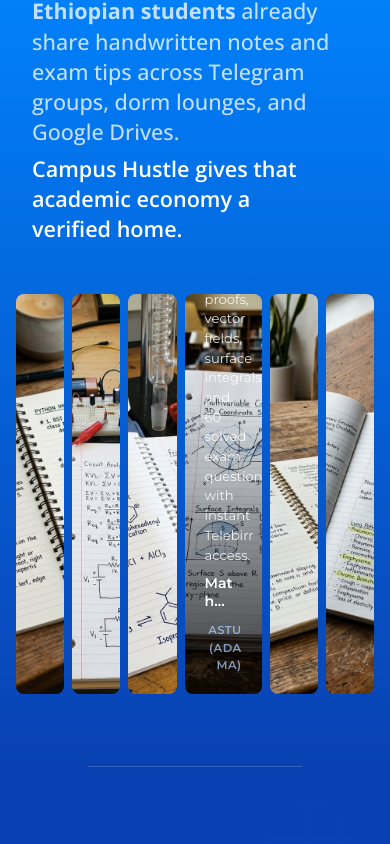
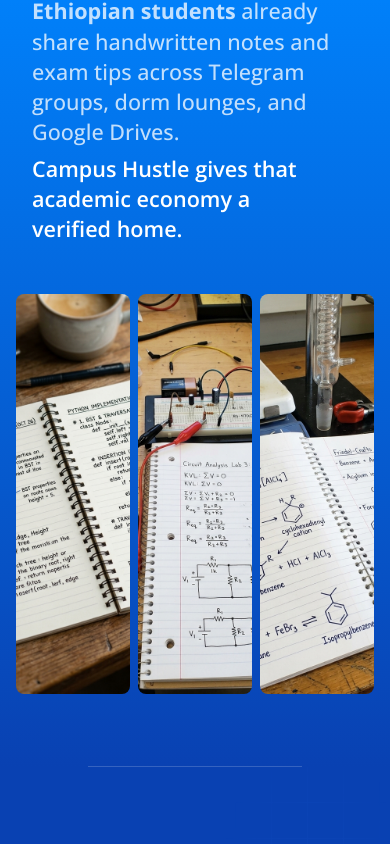
Before and after one commit to CampusHustle/frontend, a React (Vite) app: page / in a window 390 px wide. Shown: the part 1160-2004 px from the top of the page. Built offline with nearby package versions, Linux system fonts and the light colour scheme.

Commit message:
style(MovementGallery): optimize responsive layout for mobile screens

```diff
--- a/src/components/MovementGallery.jsx
+++ b/src/components/MovementGallery.jsx
@@ -56,23 +56,30 @@ export default function MovementGallery() {
 
       <section id="gallery" className="gallery-section" aria-label="Featured note packages and tutor offerings">
         <div className="gallery-grid">
-          {GALLERY_ITEMS.map((item) => (
+          {GALLERY_ITEMS.map((item, index) => {
+            // Progressive reveal: Show first 3 on mobile. Reveal 4th on md. Reveal 5th and 6th on lg.
+            let visibilityClass = '';
+            if (index === 3) visibilityClass = 'hidden md:flex';
+            if (index >= 4) visibilityClass = 'hidden lg:flex';
+
+            return (
               <div
                 key={item.name}
-              className={`gallery-item ${item.isFeatured ? 'is-featured' : ''}`}
+                className={`gallery-item ${item.isFeatured ? 'is-featured' : ''} ${visibilityClass}`}
               >
                 <img src={item.image} alt={item.name} loading="lazy" width="400" height="400" className="object-cover size-full" />
                 <div className="gallery-item-overlay">
                   <div className="gallery-item-bottom">
-                  <p className="gallery-item-desc">{item.desc}</p>
+                    <p className="gallery-item-desc whitespace-normal text-sm md:text-base">{item.desc}</p>
                     <div className="gallery-item-bottom-row">
-                    <span className="gallery-item-meta">{item.name} - by {item.owner}</span>
-                    <span className="gallery-item-university">{item.campus}</span>
+                      <span className="gallery-item-meta whitespace-normal text-xs md:text-sm">{item.name} - by {item.owner}</span>
+                      <span className="gallery-item-university whitespace-normal text-xs">{item.campus}</span>
                     </div>
                   </div>
                 </div>
               </div>
-          ))}
+            );
+          })}
         </div>
       </section>
     </section>
```
Lines whose indentation alone changed are shown as unchanged.
